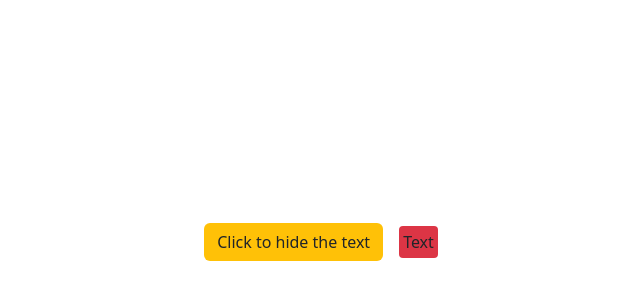
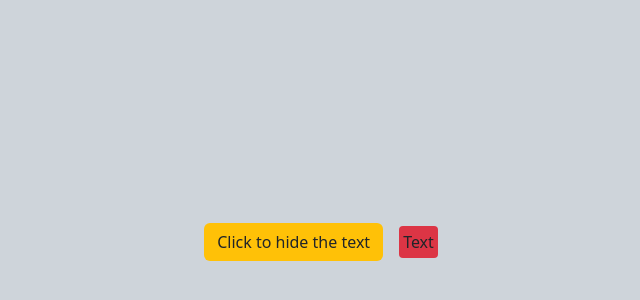
Before and after one commit to negarsarani/Negar-sarani-HW09-maktab90, a plain HTML site: page index.html in a window 1280 px wide. Shown: the part 158-458 px from the top of the page, without its empty margins (319-959 px from the left). Drawn offline with nearby package versions, Linux system fonts and the light colour scheme.

Commit message:
write code

```diff
--- a/index.html
+++ b/index.html
@@ -18,7 +18,7 @@
       }
     </style>
   </head>
-  <body class="d-flex justify-content-center align-items-center">
+  <body class="d-flex justify-content-center align-items-center bg-dark-subtle">
     <input
       type="button"
       class="btn bg-warning me-3"
```
